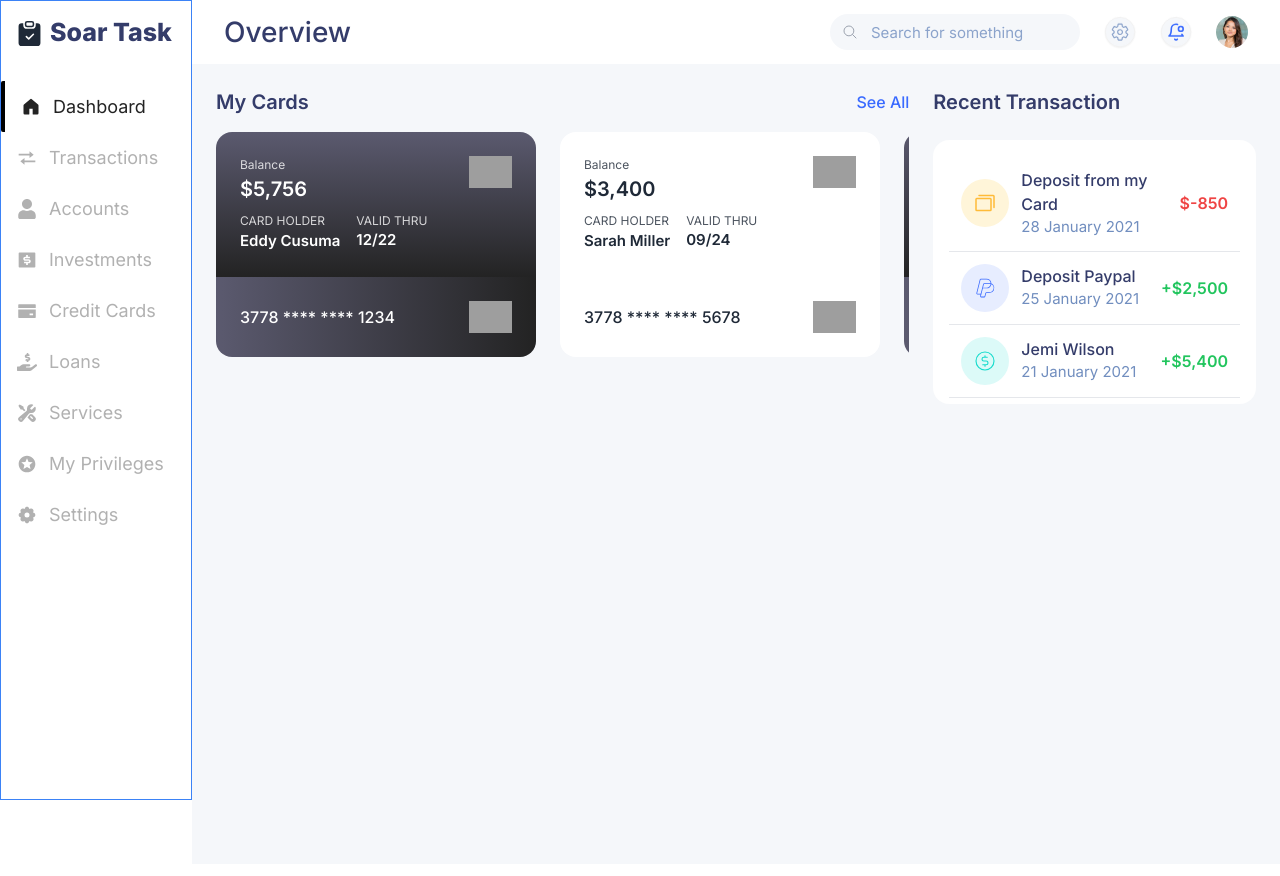
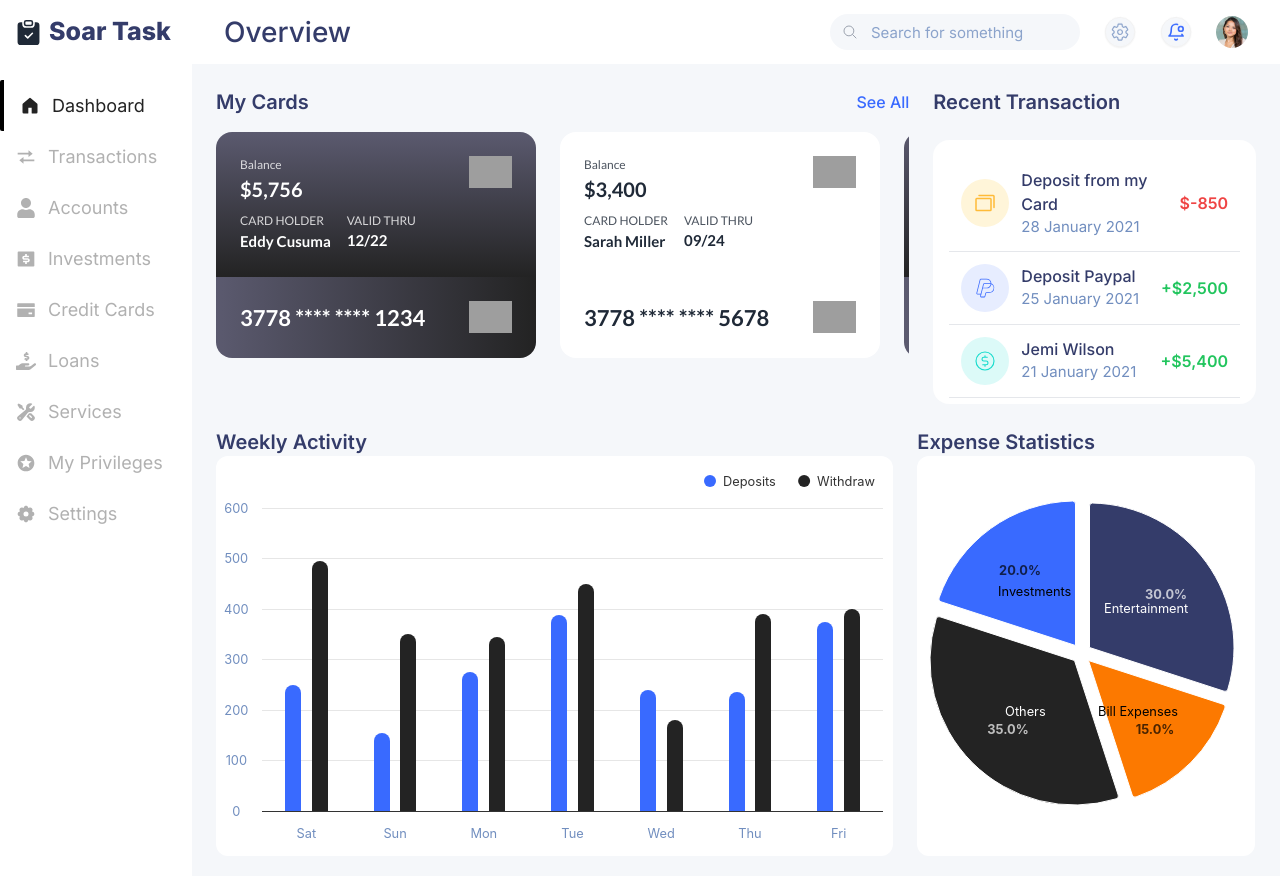
Before and after one commit to Haroonabdulrazaq/soar-task, a React (Vite) app: page / in a window 1280 px wide. Shown: the top 876 px of the page. Built offline with nearby package versions, Linux system fonts and the light colour scheme; data requests are answered from the project's data file; grey boxes are pictures that could not be loaded.

Commit message:
Add expense statics and weekly activities

```diff
--- a/index.html
+++ b/index.html
@@ -1,4 +1,4 @@
-<!DOCTYPE html>
+<!doctype html>
 <html lang="en">
   <head>
     <meta charset="UTF-8" />
@@ -9,6 +9,12 @@
       href="https://fonts.googleapis.com/css2?family=Inter:ital,opsz,wght@0,14..32,100..900;1,14..32,100..900&display=swap"
       rel="stylesheet"
     />
+    <link rel="preconnect" href="https://fonts.googleapis.com" />
+    <link rel="preconnect" href="https://fonts.gstatic.com" crossorigin />
+    <link
+      href="https://fonts.googleapis.com/css2?family=Lato:ital,wght@0,100;0,300;0,400;0,700;0,900;1,100;1,300;1,400;1,700;1,900&display=swap"
+      rel="stylesheet"
+    />
     <meta name="viewport" content="width=device-width, initial-scale=1.0" />
     <title>Vite + React + TS</title>
   </head>
--- a/package.json
+++ b/package.json
@@ -12,6 +12,8 @@
   "dependencies": {
     "@reduxjs/toolkit": "^2.6.0",
     "axios": "^1.7.9",
+    "highcharts": "^12.1.2",
+    "highcharts-react-official": "^3.2.1",
     "json-server": "^1.0.0-beta.3",
     "react": "^19.0.0",
     "react-dom": "^19.0.0",
--- a/src/components/Menu/Menu.tsx
+++ b/src/components/Menu/Menu.tsx
@@ -34,7 +34,7 @@ const Menu = () => {
   ];
 
   return (
-    <div className="hidden md:flex flex-col fixed left-0 top-0 w-[15%] h-screen bg-white border border-blue-500 cursor-pointer">
+    <div className="hidden md:flex flex-col fixed left-0 top-0 w-[15%] h-screen bg-white cursor-pointer">
       <div className="flex items-center gap-2 p-4 h-[8vh]">
         <BsFillClipboardCheckFill size={25} />
         <span className="hidden sm:block text-[25px] inter-800 line-height-1 text-skin-base">
--- a/src/index.css
+++ b/src/index.css
@@ -64,6 +64,44 @@ body {
   font-style: normal;
 }
 
+/* Lato */
+
+.lato-thin {
+  font-family: 'Lato', serif;
+  font-weight: 100;
+  font-style: normal;
+}
+
+.lato-light {
+  font-family: 'Lato', serif;
+  font-weight: 300;
+  font-style: normal;
+}
+
+.lato-regular {
+  font-family: 'Lato', serif;
+  font-weight: 400;
+  font-style: normal;
+}
+
+.lato-semibold {
+  font-family: 'Lato', serif;
+  font-weight: 600;
+  font-style: normal;
+}
+
+.lato-bold {
+  font-family: 'Lato', serif;
+  font-weight: 700;
+  font-style: normal;
+}
+
+.lato-black {
+  font-family: 'Lato', serif;
+  font-weight: 900;
+  font-style: normal;
+}
+
 .search,
 input::placeholder {
   color: #8ba3cb;
--- a/src/pages/Dashboard/Cards.tsx
+++ b/src/pages/Dashboard/Cards.tsx
@@ -57,10 +57,10 @@ const Cards = () => {
               >
                 <div className="flex justify-between items-start mb-2">
                   <div>
-                    <p className="  text-11px sm:text-[12px] opacity-80">
+                    <p className="text-11px sm:text-[12px] opacity-80 lato-regular">
                       Balance
                     </p>
-                    <p className="text-[16px] sm:text-[20px] font-semibold">
+                    <p className="text-[16px] sm:text-[20px] lato-semibold">
                       ${card.balance.toLocaleString()}
                     </p>
                   </div>
@@ -78,18 +78,18 @@ const Cards = () => {
 
                 <div className="flex justify-start items-center gap-4">
                   <div>
-                    <p className="font-[400] text-[10px] sm:text-[12px] opacity-80 font-lato">
+                    <p className="font-[400] text-[10px] sm:text-[12px] opacity-80 lato-regular">
                       CARD HOLDER
                     </p>
-                    <p className="font-medium text-[13px] sm:text-[15px] font-semibold">
+                    <p className="font-medium text-[13px] sm:text-[15px] lato-semibold">
                       {card.cardHolder}
                     </p>
                   </div>
                   <div>
-                    <p className="text-xs opacity-80 font-normal text-[10px] sm:text-[12px]">
+                    <p className="text-xs opacity-80 font-normal text-[10px] sm:text-[12px] lato-regular">
                       VALID THRU
                     </p>
-                    <p className="font-medium text-[13px] sm:text-[15px] font-semibold">
+                    <p className="font-medium text-[13px] sm:text-[15px] lato-semibold">
                       {card.validThru}
                     </p>
                   </div>
@@ -101,7 +101,9 @@ const Cards = () => {
                 className={`p-6 rounded-b-2xl ${card.color === 'text-white' ? 'bg-gradient-right-lavender' : 'bg-gradient-right-dirty-white'} border-skin-gray`}
               >
                 <div className="flex justify-between items-center">
-                  <p className="font-medium">{card.cardNumber}</p>
+                  <p className="font-medium lato-semibold text-[15px] sm:text-[22px]">
+                    {card.cardNumber}
+                  </p>
                   <img
                     src={
                       card.color === 'text-white'
--- /dev/null
+++ b/src/pages/Dashboard/ExpenseStatistics.tsx
@@ -0,0 +1,97 @@
+import Highcharts from 'highcharts';
+import HighchartsReact from 'highcharts-react-official';
+
+const options = {
+  chart: {
+    type: 'pie',
+    borderRadius: 12,
+  },
+  title: {
+    text: '',
+  },
+  tooltip: {
+    valueSuffix: '%',
+  },
+  credits: {
+    enabled: false,
+  },
+  plotOptions: {
+    series: {
+      allowPointSelect: true,
+      cursor: 'pointer',
+      dataLabels: [
+        {
+          enabled: true,
+          distance: -65,
+          style: {
+            fontSize: '0.8em',
+            fontWeight: 'normal',
+            textOutline: 'none',
+            opacity: 1,
+          },
+        },
+        {
+          enabled: true,
+          distance: -40,
+          format: '{point.percentage:.1f}%',
+          style: {
+            fontSize: '0.8em',
+            textOutline: 'none',
+            opacity: 0.7,
+          },
+          filter: {
+            operator: '>',
+            property: 'percentage',
+            value: 10,
+          },
+        },
+      ],
+    },
+  },
+  series: [
+    {
+      name: 'Percentage',
+      colorByPoint: true,
+      data: [
+        {
+          name: 'Entertainment',
+          y: 30.0,
+          sliced: true,
+          selected: false,
+          color: '#343C6A',
+        },
+        {
+          name: 'Bill Expenses',
+          sliced: true,
+          selected: false,
+          color: '#FC7900',
+          y: 15.0,
+        },
+        {
+          name: 'Others',
+          sliced: true,
+          selected: false,
+          color: '#232323',
+          y: 35.0,
+        },
+        {
+          name: 'Investments',
+          sliced: true,
+          selected: false,
+          color: '#396AFF',
+          y: 20.0,
+        },
+      ],
+    },
+  ],
+};
+
+const ExpenseStatistics = () => {
+  return (
+    <div>
+      <HighchartsReact highcharts={Highcharts} options={options} />
+    </div>
+  );
+};
+
+export default ExpenseStatistics;
--- /dev/null
+++ b/src/pages/Dashboard/WeeklyActivities.tsx
@@ -0,0 +1,77 @@
+import Highcharts from 'highcharts';
+import HighchartsReact from 'highcharts-react-official';
+
+const options = {
+  chart: {
+    type: 'column',
+    borderRadius: 12,
+  },
+  title: {
+    text: '',
+  },
+  credits: {
+    enabled: false,
+  },
+  xAxis: {
+    categories: ['Sat', 'Sun', 'Mon', 'Tue', 'Wed', 'Thu', 'Fri'],
+    crosshair: true,
+    labels: {
+      align: 'center',
+      style: {
+        color: '#718EBF',
+      },
+    },
+    accessibility: {
+      description: 'Days',
+    },
+  },
+  yAxis: {
+    min: 0,
+    title: {
+      text: '',
+    },
+    labels: {
+      align: 'center',
+      style: {
+        color: '#718EBF',
+      },
+    },
+  },
+  tooltip: {
+    valueSuffix: 'USD',
+  },
+  plotOptions: {
+    column: {
+      pointPadding: 0.2,
+      borderWidth: 0,
+      borderRadius: 8,
+    },
+  },
+  legend: {
+    enabled: true,
+    align: 'right',
+    verticalAlign: 'top',
+    layout: 'horizontal',
+  },
+  series: [
+    {
+      name: 'Deposits',
+      data: [250, 154, 275, 389, 239, 236, 374],
+      color: '#396AFF',
+    },
+    {
+      name: 'Withdraw',
+      data: [495, 350, 345, 450, 180, 390, 400],
+      color: '#232323',
+    },
+  ],
+};
+const WeeklyActivities = () => {
+  return (
+    <div>
+      <HighchartsReact highcharts={Highcharts} options={options} />
+    </div>
+  );
+};
+
+export default WeeklyActivities;
--- a/src/pages/Dashboard/index.tsx
+++ b/src/pages/Dashboard/index.tsx
@@ -1,12 +1,28 @@
 import Cards from './Cards';
+import ExpenseStatistics from './ExpenseStatistics';
 import Transactions from './Transactions';
+import WeeklyActivities from './WeeklyActivities';
 
 const Dashboard = () => {
   return (
-    <div className="flex flex-col sm:flex-row sm:ml-[15%] min-h-screen gap-6 p-6 bg-skin-gray">
+    <div className="flex flex-col sm:ml-[15%] min-h-screen gap-6 p-6 sm:bg-skin-gray">
       <div className="flex flex-col sm:flex-row w-full gap-6">
         <Cards />
         <Transactions />
+      </div>
+      <div className="flex flex-col w-full sm:flex-row gap-6">
+        <div className="flex flex-col w-full sm:w-2/3">
+          <h2 className="text-skin-base text-xl font-semibold inter-600">
+            Weekly Activity
+          </h2>
+          <WeeklyActivities />
+        </div>
+        <div className="flex flex-col w-full sm:w-1/3">
+          <h2 className="text-skin-base text-xl font-semibold inter-600">
+            Expense Statistics
+          </h2>
+          <ExpenseStatistics />
+        </div>
       </div>
     </div>
   );
```
Also changed, not shown: 1 other file (tests, documents, lock files or other folders).
